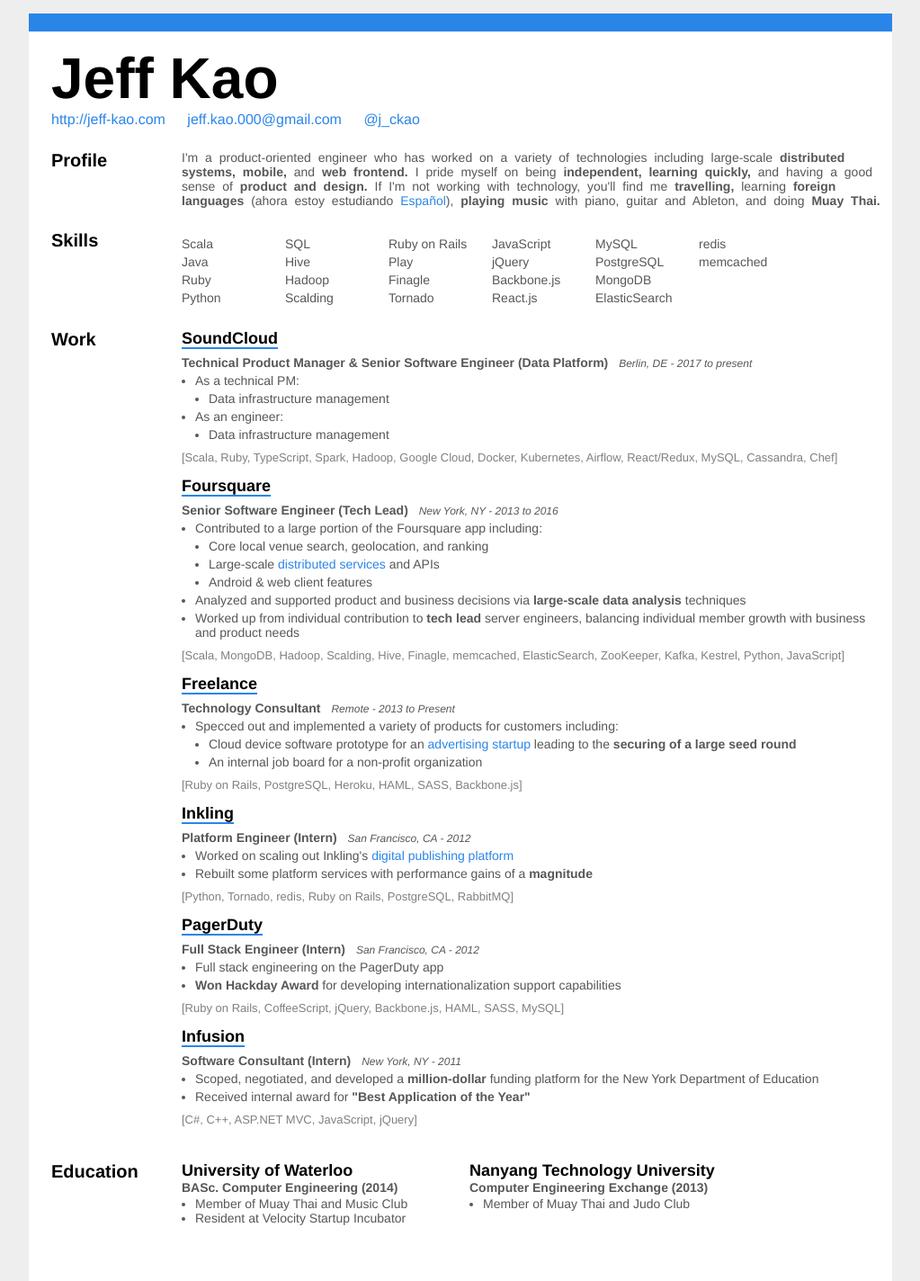
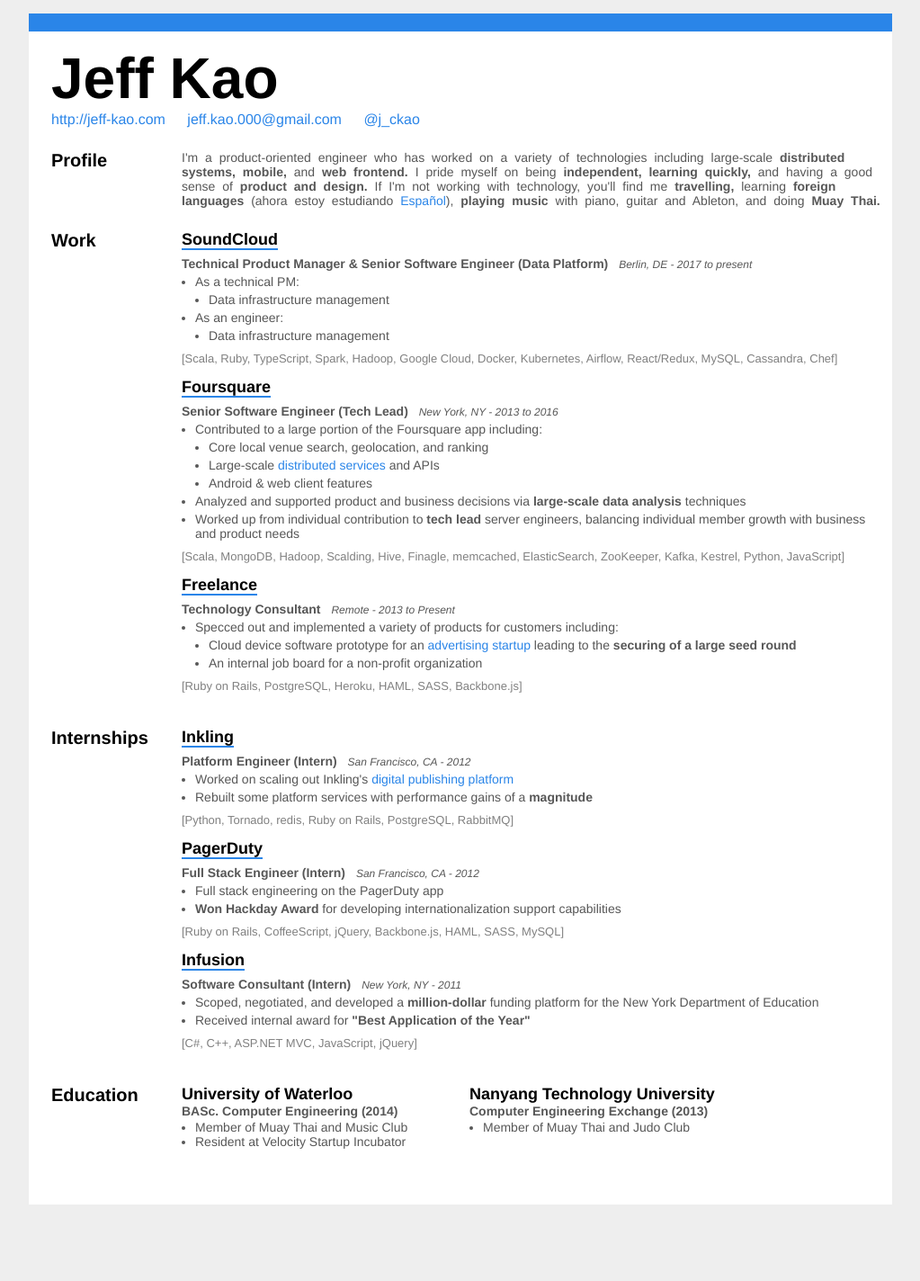
Before and after one commit to jkao/jkao.github.io, a Jekyll site: the page resume.html, which Jekyll copies as it is, in a window 1280 px wide. Shown: the whole page at 90% size, without its empty margins (128-1151 px from the left). Built offline with Jekyll 4.4.1, drawn with Linux system fonts in a browser that asks for light colours; after the commit the page ends 1339 px from its top, so only the background shows below that.

Commit message:
separate internships section

```diff
--- a/resume.html
+++ b/resume.html
@@ -200,61 +200,7 @@
           </p>
         </div>
       </div>
-      <div class='grid_12 resume-section'>
-        <div class='grid_2 alpha'>
-          <div class='padded'>
-            <h4>Skills</h4>
-          </div>
-        </div>
-        <div class='grid_10 omega skills'>
-          <div class='grid_1 alpha'>
-            <ul>
-              <li>Scala</li>
-              <li>Java</li>
-              <li>Ruby</li>
-              <li>Python</li>
-            </ul>
-          </div>
-          <div class='grid_1'>
-            <ul>
-              <li>SQL</li>
-              <li>Hive</li>
-              <li>Hadoop</li>
-              <li>Scalding</li>
-            </ul>
-          </div>
-          <div class='grid_1'>
-            <ul>
-              <li>Ruby on Rails</li>
-              <li>Play</li>
-              <li>Finagle</li>
-              <li>Tornado</li>
-            </ul>
-          </div>
-          <div class='grid_1'>
-            <ul>
-              <li>JavaScript</li>
-              <li>jQuery</li>
-              <li>Backbone.js</li>
-              <li>React.js</li>
-            </ul>
-          </div>
-          <div class='grid_1'>
-            <ul>
-              <li>MySQL</li>
-              <li>PostgreSQL</li>
-              <li>MongoDB</li>
-              <li>ElasticSearch</li>
-            </ul>
-          </div>
-          <div class='grid_1'>
-            <ul>
-              <li>redis</li>
-              <li>memcached</li>
-            </ul>
-          </div>
-        </div>
-      </div>
+
       <div class='grid_12 resume-section'>
         <div class='grid_2 alpha'>
           <div class='padded'>
@@ -366,7 +312,17 @@
               [Ruby on Rails, PostgreSQL, Heroku, HAML, SASS, Backbone.js]
             </div>
           </div>
+        </div>
+      </div>
 
+      <div class='grid_12 resume-section'>
+        <div class='grid_2 alpha'>
+          <div class='padded'>
+            <h4>Internships</h4>
+          </div>
+        </div>
+
+        <div class='grid_10 omega'>
           <!-- Inkling -->
           <div class='grid_10 alpha work-block'>
             <div class='grid_10 alpha job-company'>
@@ -453,9 +409,9 @@
               [C#, C++, ASP.NET MVC, JavaScript, jQuery]
             </div>
           </div>
-
         </div>
       </div>
+
       <div class='grid_12 resume-section'>
         <div class='grid_2 alpha'>
           <div class='padded'>
@@ -480,6 +436,7 @@
           </div>
         </div>
       </div>
+
     </div>
   </body>
 </html>
```
